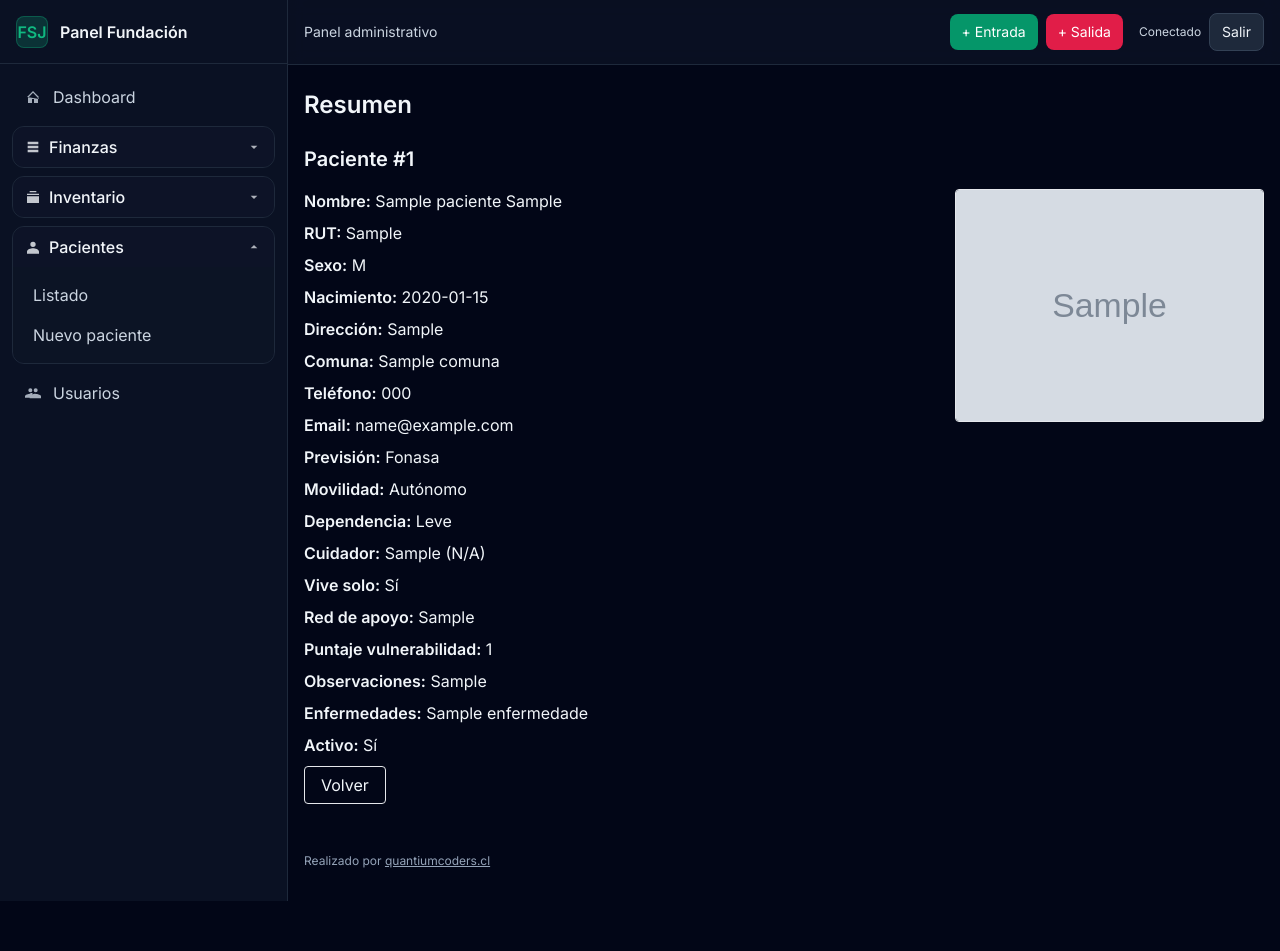
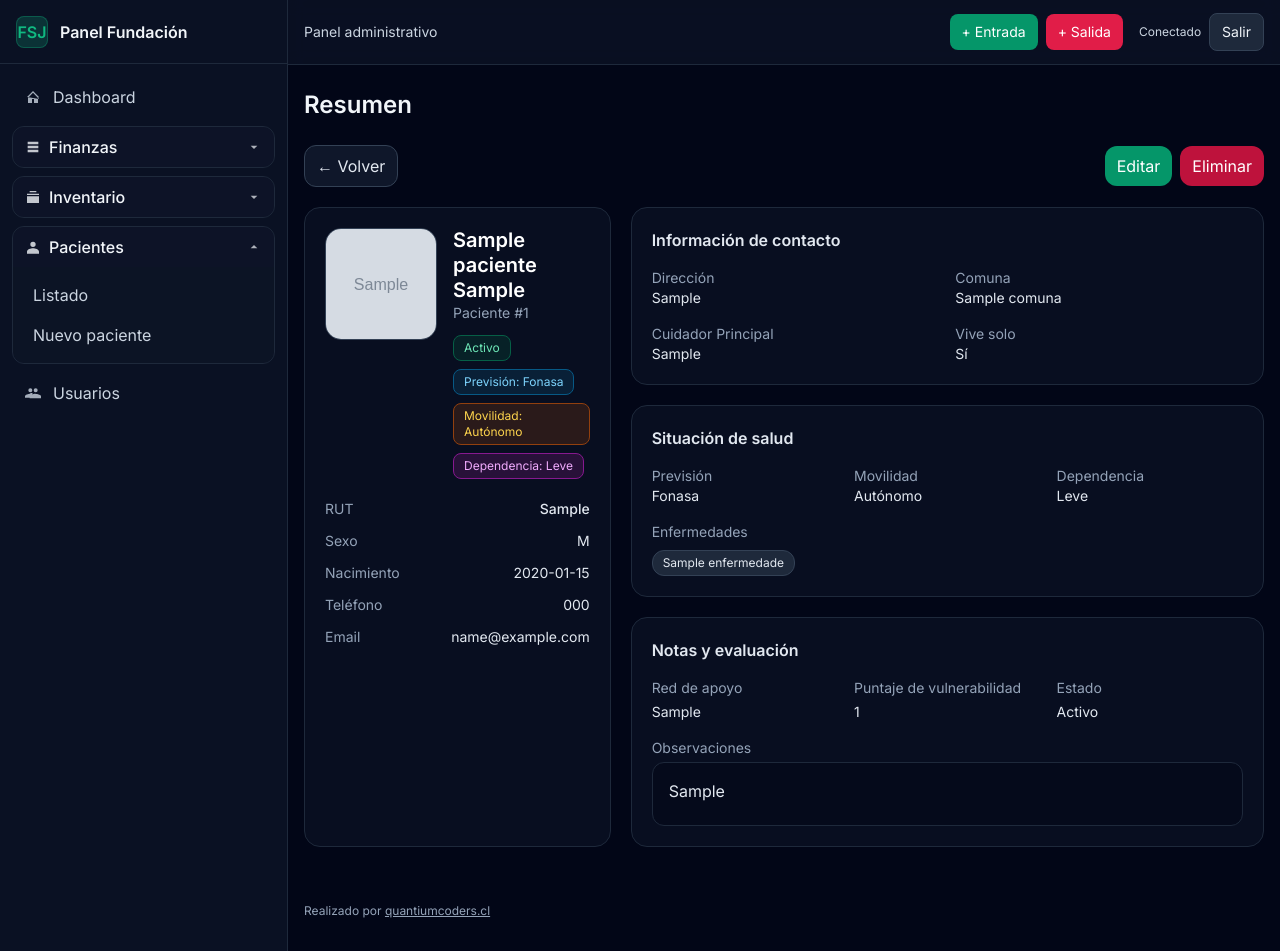
Before and after one commit to FelipeJS1295/admin_fundacion, a FastAPI app: page /pacientes/1 in a window 1280 px wide. Before the commit the page ends 901 px from the top, so only its background shows below. Run offline with FastAPI, Linux system fonts and the light colour scheme; the visitor is signed in with stand-in values (Sample User, id 1); tables that the repository leaves empty hold one stand-in row (Sample ...); some libraries are stand-ins or nearby versions.

Commit message:
show pacientes

```diff
--- a/templates/pacientes/show.html
+++ b/templates/pacientes/show.html
@@ -1,39 +1,172 @@
 {% extends "layouts/base.html" %}
 {% block content %}
-<h1 class="text-xl font-bold mb-4">Paciente #{{ p.id }}</h1>
 
-<div class="grid grid-cols-1 md:grid-cols-3 gap-4">
-  <div class="md:col-span-2 space-y-2">
-    <div><strong>Nombre:</strong> {{ p.nombres }} {{ p.apellidos }}</div>
-    <div><strong>RUT:</strong> {{ p.rut }}</div>
-    <div><strong>Sexo:</strong> {{ p.sexo.value }}</div>
-    <div><strong>Nacimiento:</strong> {{ p.fecha_nacimiento }}</div>
-    <div><strong>Dirección:</strong> {{ p.direccion }}</div>
-    <div><strong>Comuna:</strong> {{ p.comuna.nombre if p.comuna else '' }}</div>
-    <div><strong>Teléfono:</strong> {{ p.telefono or '-' }}</div>
-    <div><strong>Email:</strong> {{ p.email or '-' }}</div>
-    <div><strong>Previsión:</strong> {{ p.prevision_salud.value if p.prevision_salud else '-' }}</div>
-    <div><strong>Movilidad:</strong> {{ p.movilidad.value if p.movilidad else '-' }}</div>
-    <div><strong>Dependencia:</strong> {{ p.dependencia.value if p.dependencia else '-' }}</div>
-    <div><strong>Cuidador:</strong> {{ p.cuidador_principal or '-' }} ({{ p.cuidador_parentesco or 'N/A' }})</div>
-    <div><strong>Vive solo:</strong> {{ 'Sí' if p.vive_solo else 'No' }}</div>
-    <div><strong>Red de apoyo:</strong> {{ p.red_apoyo or '-' }}</div>
-    <div><strong>Puntaje vulnerabilidad:</strong> {{ p.puntaje_vulnerabilidad if p.puntaje_vulnerabilidad is not none else '-' }}</div>
-    <div><strong>Observaciones:</strong> {{ p.observaciones or '-' }}</div>
-    <div><strong>Enfermedades:</strong> {{ enfermedades|join(', ') if enfermedades else 'Ninguna registrada' }}</div>
-    <div><strong>Activo:</strong> {{ 'Sí' if p.activo else 'No' }}</div>
+<!-- Header / acciones -->
+<div class="mb-5 flex items-center gap-2">
+  <a href="/pacientes" class="inline-flex items-center gap-2 px-3 py-2 rounded-xl border border-slate-700 bg-slate-900 hover:bg-slate-800 text-slate-200">
+    ← Volver
+  </a>
+  <div class="ml-auto flex items-center gap-2">
+    <a href="/pacientes/{{ p.id }}/editar" class="px-3 py-2 rounded-xl bg-emerald-600 hover:bg-emerald-500 text-white">Editar</a>
+    <form method="post" action="/pacientes/{{ p.id }}/eliminar" onsubmit="return confirm('¿Eliminar paciente?');">
+      <button class="px-3 py-2 rounded-xl bg-rose-700 hover:bg-rose-600 text-white">Eliminar</button>
+    </form>
+  </div>
 </div>
 
+<!-- Ficha -->
+<div class="grid grid-cols-1 lg:grid-cols-3 gap-5">
+  <!-- Columna izquierda: Identidad -->
+  <section class="lg:col-span-1 rounded-2xl border border-slate-800 bg-slate-900/50 p-5">
+    <div class="flex items-start gap-4">
+      <div class="w-28 h-28 rounded-2xl overflow-hidden border border-slate-700 bg-slate-800 flex items-center justify-center">
+        {% if p.imagen_path %}
+          <img class="w-full h-full object-cover" src="/{{ p.imagen_path }}" alt="Foto paciente">
+        {% else %}
+          <div class="text-slate-400 text-xs text-center px-2">Sin imagen</div>
+        {% endif %}
+      </div>
+      <div class="flex-1">
+        <h1 class="text-xl font-semibold text-white leading-tight">
+          {{ p.nombres }} {{ p.apellidos }}
+        </h1>
+        <p class="text-slate-400 text-sm">Paciente #{{ p.id }}</p>
+
+        <div class="mt-3 flex flex-wrap gap-2">
+          <span class="px-2.5 py-1 rounded-lg text-xs border
+            {{ 'bg-emerald-900/30 text-emerald-300 border-emerald-800' if p.activo else 'bg-rose-900/30 text-rose-300 border-rose-800' }}">
+            {{ 'Activo' if p.activo else 'Inactivo' }}
+          </span>
+          {% if p.prevision_salud %}
+          <span class="px-2.5 py-1 rounded-lg text-xs border bg-sky-900/30 text-sky-300 border-sky-800">
+            Previsión: {{ p.prevision_salud.value }}
+          </span>
+          {% endif %}
+          {% if p.movilidad %}
+          <span class="px-2.5 py-1 rounded-lg text-xs border bg-amber-900/30 text-amber-300 border-amber-800">
+            Movilidad: {{ p.movilidad.value }}
+          </span>
+          {% endif %}
+          {% if p.dependencia %}
+          <span class="px-2.5 py-1 rounded-lg text-xs border bg-fuchsia-900/30 text-fuchsia-300 border-fuchsia-800">
+            Dependencia: {{ p.dependencia.value }}
+          </span>
+          {% endif %}
+        </div>
+      </div>
+    </div>
+
+    <div class="mt-5 grid grid-cols-1 gap-3 text-sm">
+      <div class="flex justify-between gap-3">
+        <span class="text-slate-400">RUT</span>
+        <span class="text-slate-200 font-medium">{{ p.rut }}</span>
+      </div>
+      <div class="flex justify-between gap-3">
+        <span class="text-slate-400">Sexo</span>
+        <span class="text-slate-200">{{ p.sexo.value }}</span>
+      </div>
+      <div class="flex justify-between gap-3">
+        <span class="text-slate-400">Nacimiento</span>
+        <span class="text-slate-200">{{ p.fecha_nacimiento }}</span>
+        {# si tienes filtro: {{ p.fecha_nacimiento|fecha_cl }} #}
+      </div>
+      <div class="flex justify-between gap-3">
+        <span class="text-slate-400">Teléfono</span>
+        <span class="text-slate-200">{{ p.telefono or '-' }}</span>
+      </div>
+      <div class="flex justify-between gap-3">
+        <span class="text-slate-400">Email</span>
+        <span class="text-slate-200">{{ p.email or '-' }}</span>
+      </div>
+    </div>
+  </section>
+
+  <!-- Columna derecha: Detalle -->
+  <section class="lg:col-span-2 space-y-5">
+    <!-- Datos de contacto y domicilio -->
+    <div class="rounded-2xl border border-slate-800 bg-slate-900/50 p-5">
+      <h2 class="text-slate-200 font-semibold mb-4">Información de contacto</h2>
+      <div class="grid sm:grid-cols-2 gap-4 text-sm">
         <div>
-    {% if p.imagen_path %}
-      <img class="border rounded" src="/static/pacientes/{{ p.imagen_path.split('/')[-1] }}" alt="Foto paciente">
+          <div class="text-slate-400">Dirección</div>
+          <div class="text-slate-200">{{ p.direccion }}</div>
+        </div>
+        <div>
+          <div class="text-slate-400">Comuna</div>
+          <div class="text-slate-200">{{ p.comuna.nombre if p.comuna else '-' }}</div>
+        </div>
+        <div>
+          <div class="text-slate-400">Cuidador Principal</div>
+          <div class="text-slate-200">
+            {{ p.cuidador_principal or '-' }}
+            {% if p.cuidador_parentesco %}<span class="text-slate-400">({{ p.cuidador_parentesco }})</span>{% endif %}
+          </div>
+        </div>
+        <div>
+          <div class="text-slate-400">Vive solo</div>
+          <div class="text-slate-200">{{ 'Sí' if p.vive_solo else 'No' }}</div>
+        </div>
+      </div>
+    </div>
+
+    <!-- Salud -->
+    <div class="rounded-2xl border border-slate-800 bg-slate-900/50 p-5">
+      <h2 class="text-slate-200 font-semibold mb-4">Situación de salud</h2>
+
+      <div class="grid sm:grid-cols-3 gap-4 text-sm">
+        <div>
+          <div class="text-slate-400">Previsión</div>
+          <div class="text-slate-200">{{ p.prevision_salud.value if p.prevision_salud else '-' }}</div>
+        </div>
+        <div>
+          <div class="text-slate-400">Movilidad</div>
+          <div class="text-slate-200">{{ p.movilidad.value if p.movilidad else '-' }}</div>
+        </div>
+        <div>
+          <div class="text-slate-400">Dependencia</div>
+          <div class="text-slate-200">{{ p.dependencia.value if p.dependencia else '-' }}</div>
+        </div>
+      </div>
+
+      <div class="mt-4">
+        <div class="text-slate-400 text-sm mb-2">Enfermedades</div>
+        {% if enfermedades and enfermedades|length > 0 %}
+          <div class="flex flex-wrap gap-2">
+            {% for e in enfermedades %}
+              <span class="px-2.5 py-1 rounded-xl text-xs border bg-slate-800 text-slate-200 border-slate-700">{{ e }}</span>
+            {% endfor %}
+          </div>
         {% else %}
-      <div class="border rounded p-4 text-gray-500">Sin imagen</div>
+          <div class="text-slate-500 text-sm">Ninguna registrada</div>
         {% endif %}
       </div>
     </div>
 
+    <!-- Observaciones / Red de apoyo / Puntaje -->
+    <div class="rounded-2xl border border-slate-800 bg-slate-900/50 p-5">
+      <h2 class="text-slate-200 font-semibold mb-4">Notas y evaluación</h2>
+      <div class="grid md:grid-cols-3 gap-4 text-sm">
+        <div>
+          <div class="text-slate-400 mb-1">Red de apoyo</div>
+          <div class="text-slate-200">{{ p.red_apoyo or '-' }}</div>
+        </div>
+        <div>
+          <div class="text-slate-400 mb-1">Puntaje de vulnerabilidad</div>
+          <div class="text-slate-200">{{ p.puntaje_vulnerabilidad if p.puntaje_vulnerabilidad is not none else '-' }}</div>
+        </div>
+        <div>
+          <div class="text-slate-400 mb-1">Estado</div>
+          <div class="text-slate-200">{{ 'Activo' if p.activo else 'Inactivo' }}</div>
+        </div>
+      </div>
       <div class="mt-4">
-  <a href="/pacientes" class="px-4 py-2 border rounded">Volver</a>
+        <div class="text-slate-400 mb-1 text-sm">Observaciones</div>
+        <div class="rounded-xl border border-slate-800 bg-slate-950/50 p-4 text-slate-200 min-h-16">
+          {{ p.observaciones or '—' }}
         </div>
+      </div>
+    </div>
+  </section>
+</div>
+
 {% endblock %}
```
Lines whose indentation alone changed are shown as unchanged.
